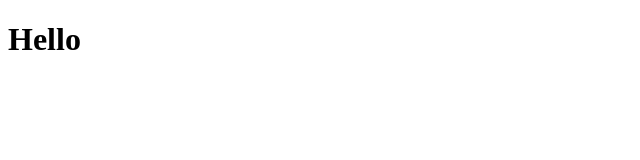
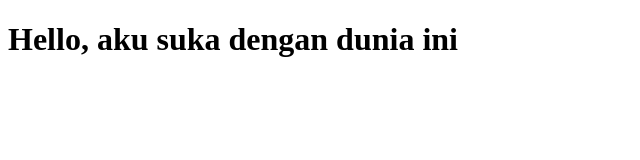
Before and after one commit to Shennnd/kopiseo, a plain HTML site: page index.html in a window 1280 px wide. Shown: the whole page, without its empty margins (0-640 px from the left). Drawn offline with Linux system fonts and the light colour scheme.

Commit message:
index.html

```diff
--- a/index.html
+++ b/index.html
@@ -6,6 +6,6 @@
     <title>belajargithub</title>
 </head>
 <body>
-    <h1>Hello</h1>
+    <h1>Hello, aku suka dengan dunia ini</h1>
 </body>
 </html>
```
